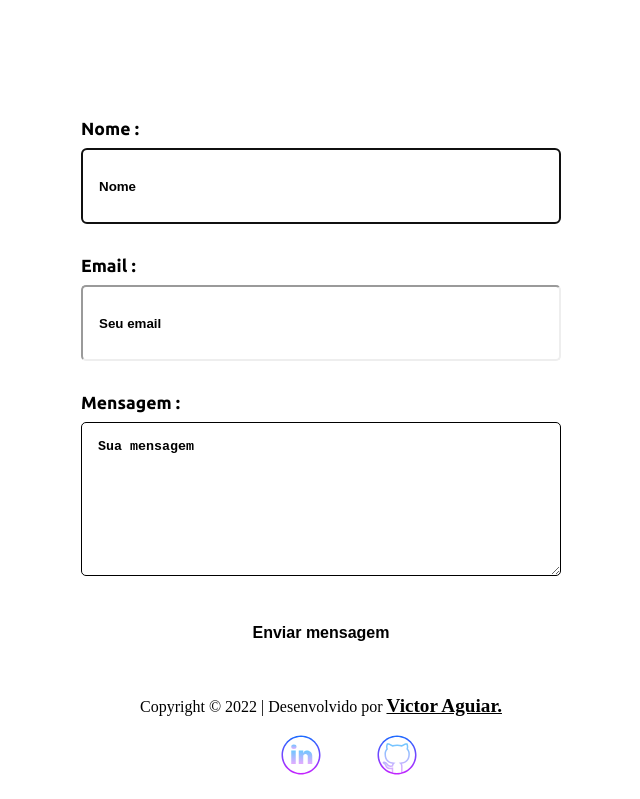
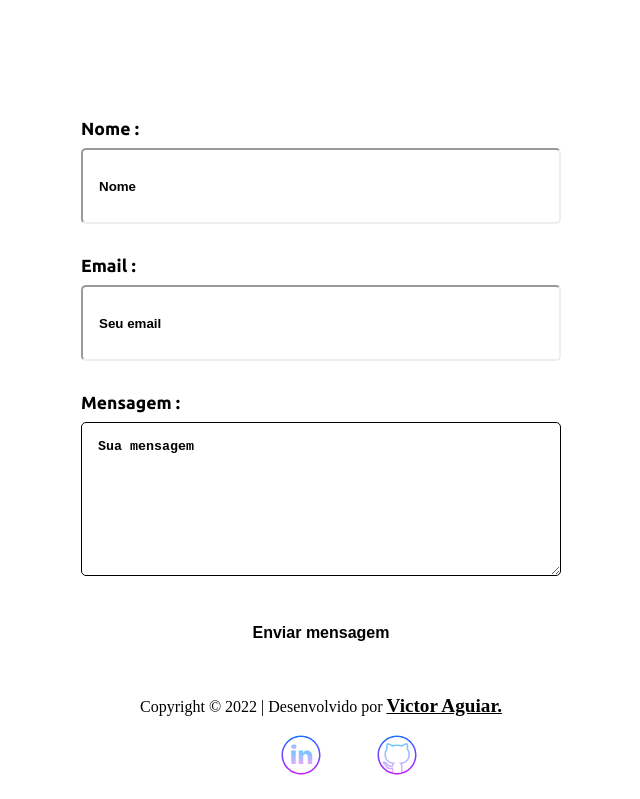
Before and after one commit to victorAguiar018/portf, a Next.js app: page /PageHome in a window 1280 px wide. Shown: the part 3577-4376 px from the top of the page, without its empty margins (319-959 px from the left). Built offline with nearby package versions, Linux system fonts and the light colour scheme.

Commit message:
arrumando autofocus do input

```diff
--- a/src/components/contact/index.tsx
+++ b/src/components/contact/index.tsx
@@ -30,7 +30,7 @@ export function Contato()  {
                     <div>
                         <div className={styles.contentForm}>
                             <label className={styles.label}>Nome :</label>
-                            <input type="text" autoFocus className={styles.input} required placeholder="Nome" name="name"/>
+                            <input type="text"  className={styles.input} required placeholder="Nome" name="name"/>
                         </div>
                         <div className={styles.contentForm}>
                             <label className={styles.label}>Email :</label>
```
